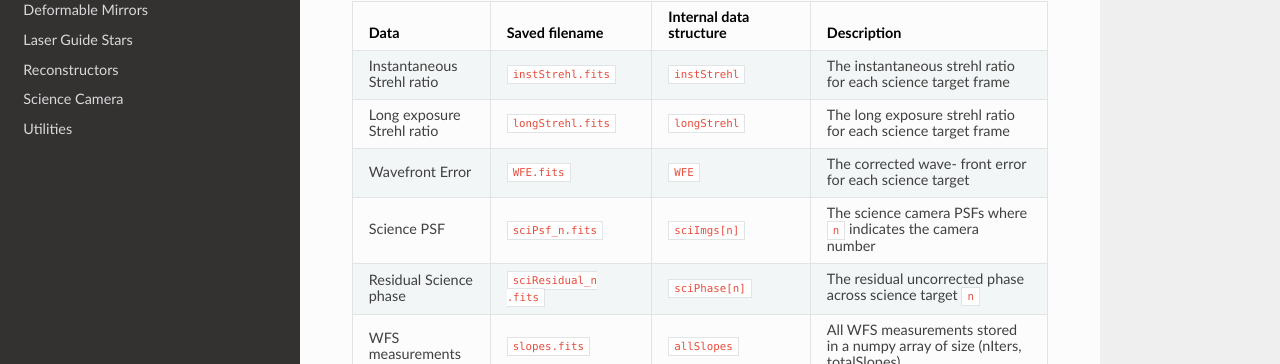
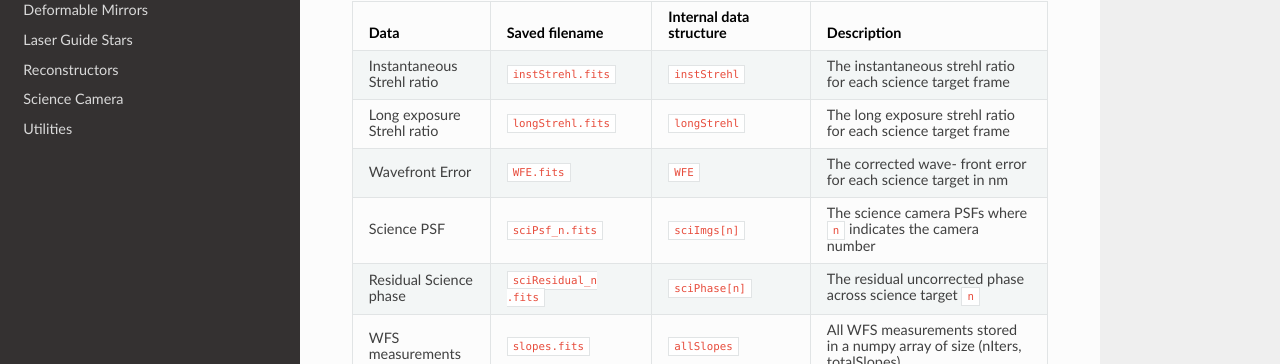
Before and after one commit to AOtools/soapy, a Sphinx documentation site: the page built from doc/source/dataSources.rst, in a window 1280 px wide and 1150 px high. Shown: the part 433-797 px from the top of the window. Built offline with Sphinx 7.4.7 and the Read the Docs theme 2.0.0, drawn with Linux system fonts in a browser that asks for light colours; pages that are not in the unit, such as notebooks, are missing from menus.

Commit message:
update docs as WFE in nm

```diff
--- a/doc/source/dataSources.rst
+++ b/doc/source/dataSources.rst
@@ -26,7 +26,7 @@ The following sources of data are recorded for each simulation run and are saved
 +-------------+-------------------+------------------+-------------------------+
 |Wavefront    |``WFE.fits``       |``WFE``           |The corrected wave-      |
 |Error        |                   |                  |front error for each     |
-|             |                   |                  |science target           |
+|             |                   |                  |science target in nm     |
 +-------------+-------------------+------------------+-------------------------+
 |Science PSF  |``sciPsf_n.fits``  |``sciImgs[n]``    |The science camera PSFs  |
 |             |                   |                  |where ``n`` indicates the|
```
